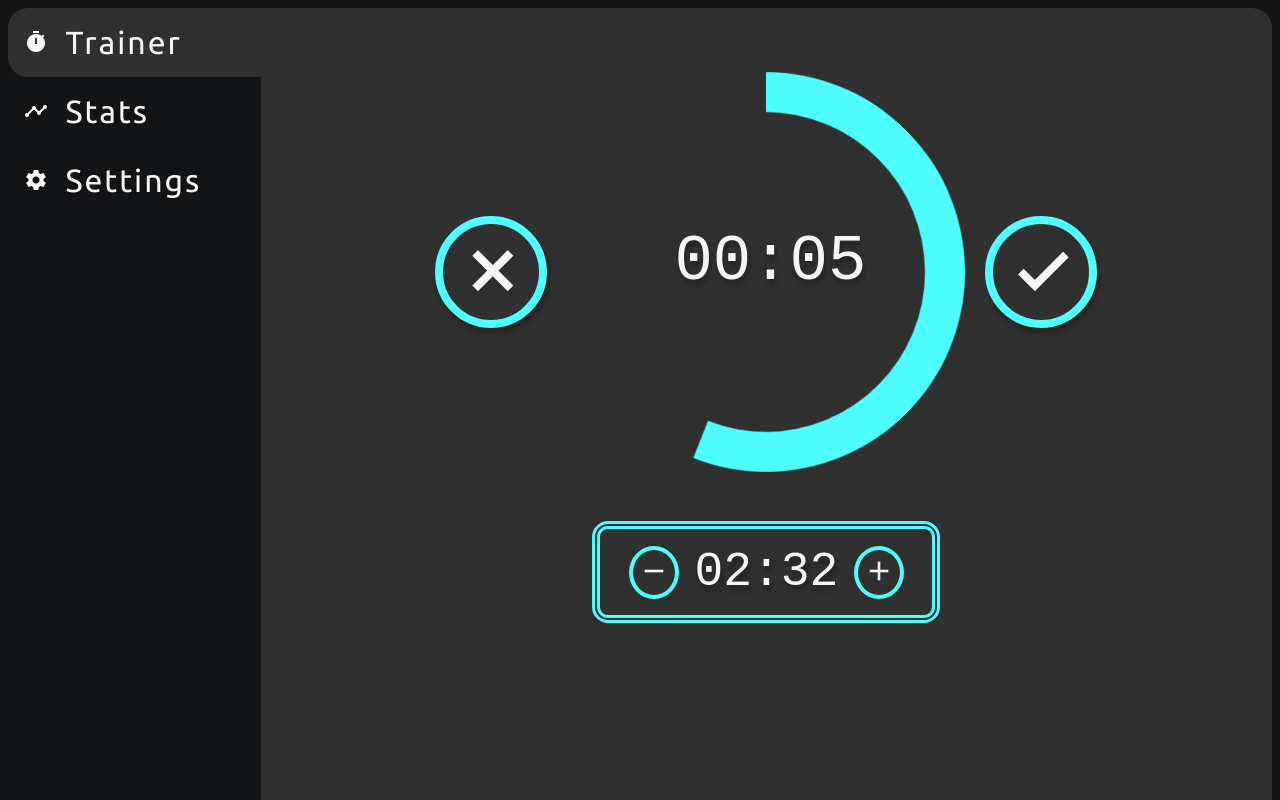
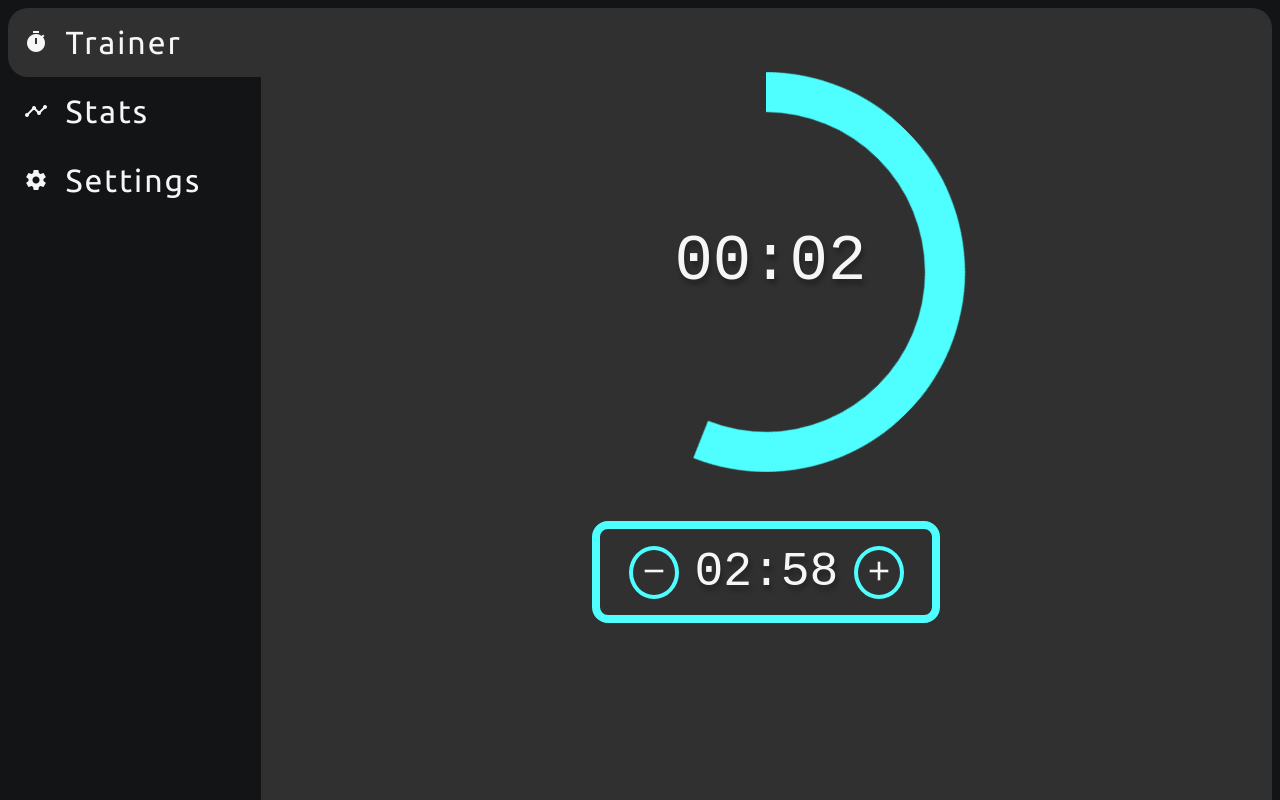
Before and after one commit to jaredami/meditation-trainer, an Angular app: page /trainer in a window 1280 px wide. Both pictures are taken after a click on the button "BEGIN". Shown: the top 800 px of the page. Built offline with nearby package versions, Linux system fonts and the light colour scheme; a web font is replaced by a local one; what @angular/fire would draw is missing.

Commit message:
Place new session button within session timer box

```diff
--- a/src/app/components/trainer/trainer.component.html
+++ b/src/app/components/trainer/trainer.component.html
@@ -4,10 +4,10 @@
           (click)="handleSuccessFailClick(false)">
     <i class="success-fail-btn__icon material-icons">clear</i>
   </button>
-  <button class="trainer__begin fade-in" (click)="startSession()" *ngIf="!sessionStarted">
+  <button class="trainer__begin fade-in" (click)="startSession()" *ngIf="!sessionStarted && !firstSessionStarted">
     BEGIN
   </button>
-  <div class="circle__box fade-in" *ngIf="sessionStarted">
+  <div class="circle__box fade-in" *ngIf="firstSessionStarted">
     <div class="circle__wrapper circle__wrapper--right">
       <div class="circle__whole circle__right"
            [ngStyle]="{ 'animation': ('circleRight ' + currentMax + 's linear forwards') }"
@@ -33,7 +33,7 @@
   </button>
 
   <div></div>
-  <div class="timer__container timer-container--session fade-in" *ngIf="sessionStarted">
+  <div class="timer__container timer-container--session fade-in" *ngIf="sessionStarted else newSession">
     <button class="timer__btn" (click)="decreaseSessionLength()">
       <i class="timer__btn-icon material-icons">remove</i>
     </button>
@@ -47,10 +47,12 @@
   <div></div>
 
   <div></div>
-  <button class="success-fail-btn"
-          (click)="startSession()"
-          *ngIf="sessionEnded">
-    Start New Session
-  </button>
+  <ng-template #newSession>
+    <button class="trainer__new-session-btn"
+            (click)="startSession()"
+            *ngIf="sessionEnded">
+      Start New Session
+    </button>
+  </ng-template>
   <div></div>
 </div>
--- a/src/app/components/trainer/trainer.component.scss
+++ b/src/app/components/trainer/trainer.component.scss
@@ -1,7 +1,7 @@
 @import '../../variables.scss';
 
 .fade-in {
-  animation: fade-in 3s cubic-bezier(0.390, 0.575, 0.565, 1.000) both;
+  animation: fade-in 2s cubic-bezier(0.390, 0.575, 0.565, 1.000) both;
 }
 
 .trainer {
@@ -64,7 +64,7 @@
 
 .timer-container--session {
   background: $color-dark-gray;
-  border: 0.5rem double $color-primary-0;
+  border: 0.5rem solid $color-primary-0;
   border-radius: 1rem;
   grid-template-columns: 1fr 2fr 1fr;
   width: 300px;
@@ -150,6 +150,26 @@
   left: 1px;
 }
 
+.trainer__new-session-btn {
+  background: inherit;
+  border: 0.5rem solid $color-primary-0;
+  border-radius: 1rem;
+  box-shadow: 2px 5px 5px rgba(0,0,0,0.3);
+  color: $color-white;
+  cursor: pointer;
+  font-family: $font-nova;
+  font-size: 1.5rem;
+  height: 7rem;
+  padding: 1rem;
+  transition: opacity 500ms ease;
+  width: 300px;
+
+  &:hover {
+    filter: brightness(110%);
+    animation: scale-up-center 0.2s cubic-bezier(0.390, 0.575, 0.565, 1.000) both;
+  }
+}
+
 @keyframes circleRight {
   0% {
     transform: rotate(-135deg);
--- a/src/app/components/trainer/trainer.component.ts
+++ b/src/app/components/trainer/trainer.component.ts
@@ -21,6 +21,8 @@ export class TrainerComponent implements OnInit {
   sessionMinutes = 3;
   sessionTimer = '--:--';
   startSessionTimer;
+
+  firstSessionStarted = false;
 
   constructor(private statsService: StatsService) {}
 
@@ -50,11 +52,10 @@ export class TrainerComponent implements OnInit {
   }
 
   startSession() {
+    this.firstSessionStarted = true;
     this.resetValues();
-    this.startSessionTimer = setInterval(() => { this.subtractSessionTime(); }, 100);
-    this.startPeriodTimer = setInterval(() => { this.addPeriodTime(); }, 100);
-    // this.startSessionTimer = setInterval(() => { this.subtractSessionTime(); }, 1000);
-    // this.startPeriodTimer = setInterval(() => { this.addPeriodTime(); }, 1000);
+    this.startSessionTimer = setInterval(() => { this.subtractSessionTime(); }, 1000);
+    this.startPeriodTimer = setInterval(() => { this.addPeriodTime(); }, 1000);
     this.sessionStarted = true;
   }
 
@@ -81,7 +82,9 @@ export class TrainerComponent implements OnInit {
       this.sessionSeconds--;
       if (this.sessionSeconds <= 0) {
         if (this.sessionMinutes === 0) {
+          this.sessionStarted = false;
           this.sessionEnded = true;
+          clearInterval(this.startPeriodTimer);
           clearInterval(this.startSessionTimer);
           this.statsService.addCompletedSession();
         } else {
@@ -99,9 +102,17 @@ export class TrainerComponent implements OnInit {
   }
 
   private resetValues() {
+    this.circleAnimationStarted = true;
+    this.currentPeriodTimer = '--:--';
     this.currentMax = 5;
+    this.periodSeconds = 0;
+    this.periodMinutes = 0;
+    this.periodComplete = false;
+
+    this.sessionStarted = false;
     this.sessionEnded = false;
+    this.sessionSeconds = 0;
     this.sessionMinutes = 3;
-    this.sessionSeconds = 0;
+    this.sessionTimer = '--:--';
   }
 }
```
